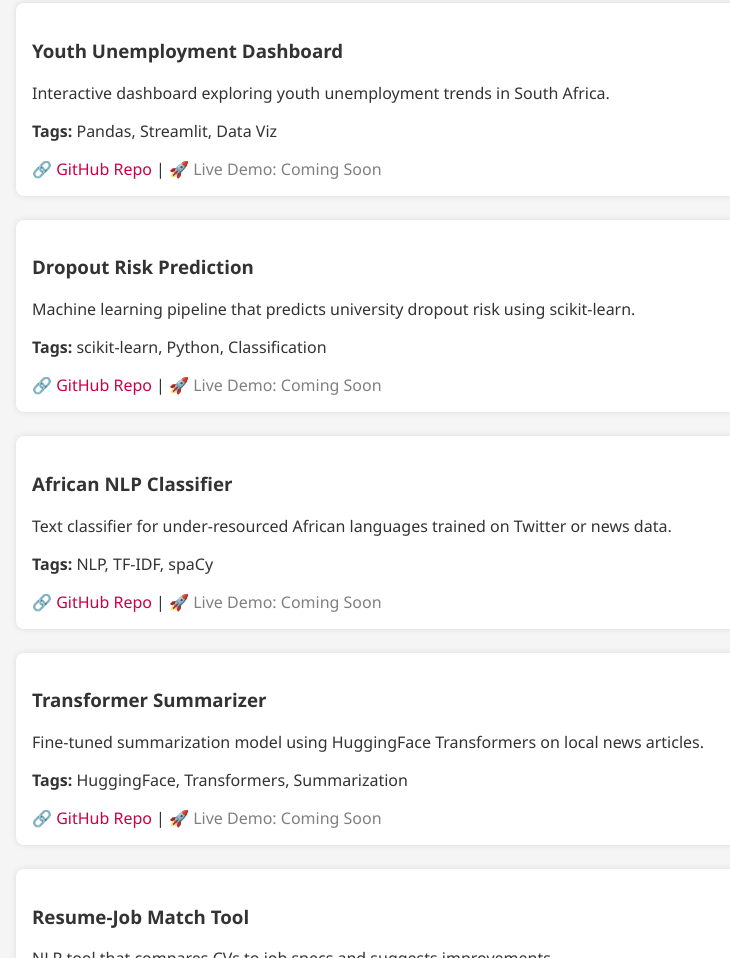
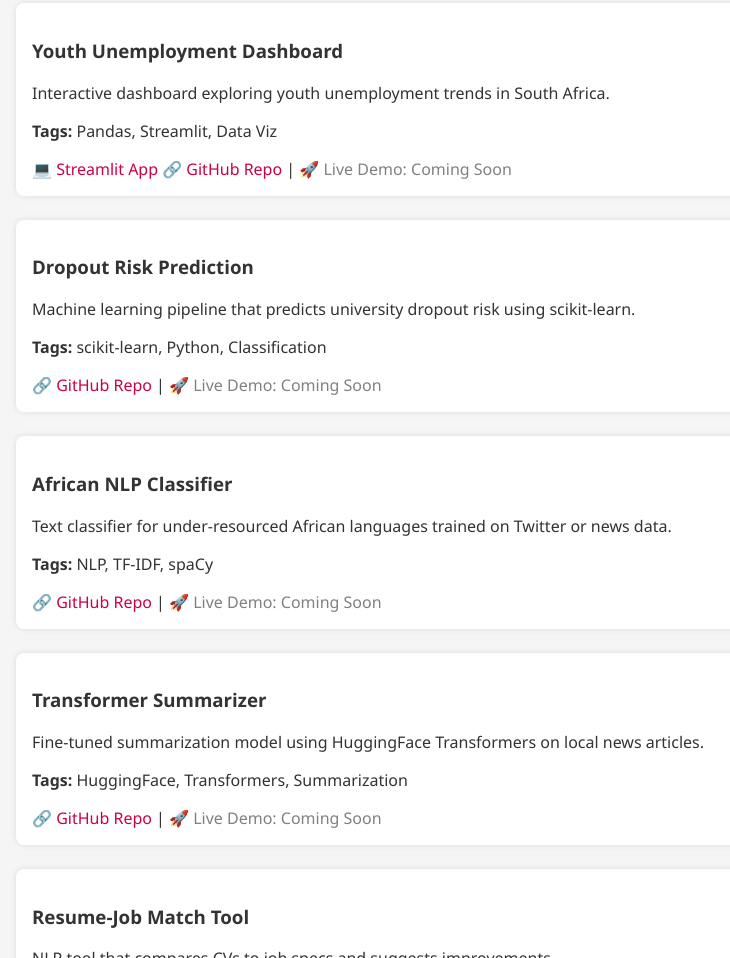
Before and after one commit to LesibaFrans/LesibaFrans.github.io, a plain HTML site: page index.html in a window 1280 px wide. Shown: the part 1618-2576 px from the top of the page, without its empty margins (124-854 px from the left). Drawn offline with Linux system fonts and the light colour scheme.

Commit message:
update index with youth-unemployment link

```diff
--- a/index.html
+++ b/index.html
@@ -89,7 +89,8 @@
       <h3>Youth Unemployment Dashboard</h3>
       <p>Interactive dashboard exploring youth unemployment trends in South Africa.</p>
       <p><strong>Tags:</strong> Pandas, Streamlit, Data Viz</p>
-      <a href="#" target="_blank">🔗 GitHub Repo</a> | <span style="color: grey;">🚀 Live Demo: Coming Soon</span>
+      <a href="https://youth-unemployment-dashboard.streamlit.app/" target="_blank">💻 Streamlit App</a>
+      <a href="https://github.com/LesibaFrans/youth-unemployment-data" target="_blank">🔗 GitHub Repo</a> | <span style="color: grey;">🚀 Live Demo: Coming Soon</span>
     </div>
 
     <div class="project">
```
